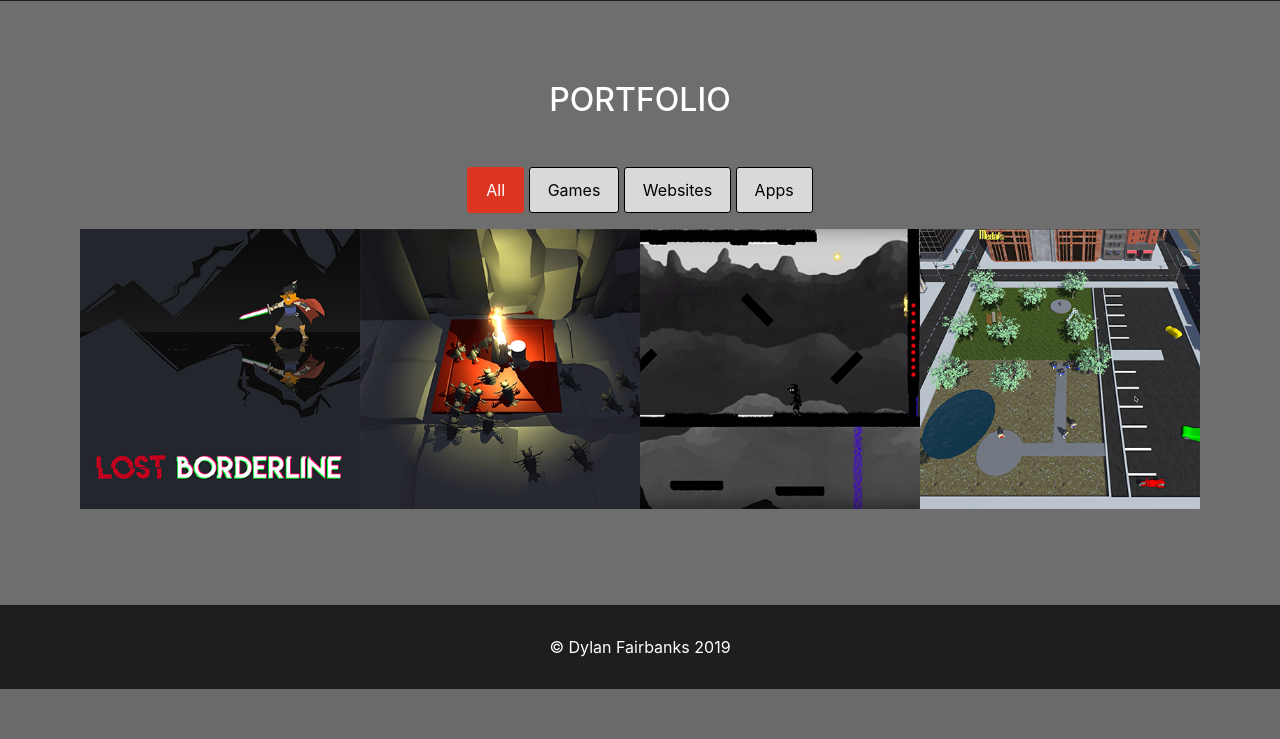
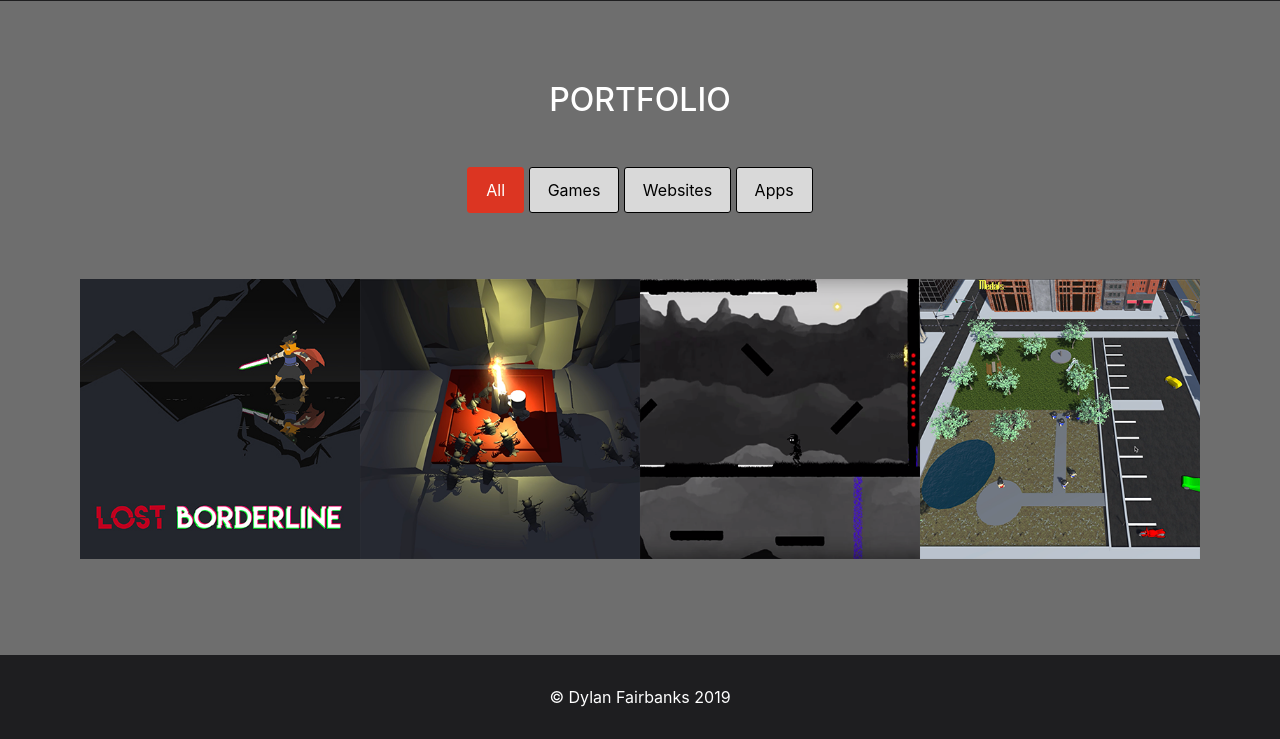
Before and after one commit to dmjusto/myPortfolio, a PHP site: page / in a window 1280 px wide. Shown: the part 1962-2701 px from the top of the page. Before the commit the page ends 2651 px from the top, so only its background shows below. Run offline with PHP 8.4, Linux system fonts and the light colour scheme; some libraries are stand-ins or nearby versions.

Commit message:
fixed portfolio images bug where the thumbnails and button shifted upwards after closing the fancybox window

```diff
--- a/css/style.css
+++ b/css/style.css
@@ -1,3 +1,4 @@
+
 
 .overlay{
   width: 100%;
@@ -144,6 +145,7 @@
 }
 .itemsContainer {
   width: 100%;
+  margin-top: 50px;
 }
 .itemsContainer .items{
   padding-left: 0;
@@ -163,28 +165,58 @@
 }
 .items .icons{
   position: absolute;
-  width: 90px;
+  width: 100%;
   height: 40px;
-  left: 50%;
-  top: 50%;
-  margin: -20px auto 0 -47px;
+  bottom: 20%;
+  margin: 0 auto;
   text-align: center;
   z-index: 3;
   display: inline-block;
+
+  -webkit-transition: all 0.2s linear,0.3s;
+  -moz-transition: all 0.2s linear,0.3s;
+  -o-transition: all 0.2s linear,0.3s;
+  -ms-transition: all 0.2s linear,0.3s;
+  -transition: all 0.2s linear,0.3s;
 }
-.items a{
+.item .description{
+position: absolute;
+width: 100%;
+height: 40px;
+top: 25%;
+float: right;
+right: -275px;
+margin: 0 auto;
+text-align: center;
+z-index: 3;
+display: inline-block;
+
+-webkit-transition: all 0.2s linear,0.3s;
+-moz-transition: all 0.2s linear,0.3s;
+-o-transition: all 0.2s linear,0.3s;
+-ms-transition: all 0.2s linear,0.3s;
+-transition: all 0.2s linear,0.3s;
+}
+.item .description h4{
+  font-size: 2vw;
+  padding: 5px;
+}
+
+.item .description p{
+  font-size: 1vw;
+  padding: 5px;
+}
+.items .item a{
   background-color: #DC3522;
-  border-radius: 3px;
-  width: 40px;
-  height: 40px;
+  color: #fff;
+  text-align: center;
+  /* text-decoration:; */
+  padding-top: 3px;
+  border-radius: 20px;
+  width: 120px;
+  height: 30px;
   position:relative;
   display: inline-block;
-
-  -webkit-transition: all 0.2s linear,0.2s;
-  -moz-transition: all 0.2s linear,0.2s;
-  -o-transition: all 0.2s linear,0.2s;
-  -ms-transition: all 0.2s linear,0.2s;
-  -transition: all 0.2s linear,0.2s;
 
 }
 .items .icons i{
@@ -208,6 +240,7 @@
   -transition: all 0.2s linear,0.5s;
 
 }
+
 .items .item:hover img{
   -webkit-transform: scale(1.05,1.05);
   -moz-transform: scale(1.05,1.05);
@@ -215,19 +248,15 @@
   -ms-transform: scale(1.05,1.05);
   -transform: scale(1.05,1.05);
 }
-.items .openButton{
+.items .icons{
   float: left;
-  left: -200px
+  left: -300px;
 }
-.items .videoLink{
-  float: right;
-  right: -200px;
+.items .item:hover .description{
+  right: 0px;
 }
-.items .item:hover .openButton{
+.items .item:hover .icons{
   left: 0px;
-}
-.items .item:hover .videoLink{
-  right: 0px;
 }
 .items .item:hover .imageOverlay{
   opacity: 1;
@@ -247,6 +276,7 @@
   border: 1.5px  solid black;
   border-radius: 3px;
   padding: 10px 18px;
+  text-decoration: none;
 }
 .filter li{
   display: inline-block;
--- a/index.html
+++ b/index.html
@@ -15,7 +15,6 @@
     <script src="https://ajax.googleapis.com/ajax/libs/jquery/3.3.1/jquery.min.js"></script>
 
   </head>
-
 
   <body>
 
@@ -250,14 +249,17 @@
                 <div class="item">
                   <img src="img/portfolio/thumbnails/LostBorderline_Square.jpeg" alt="">
 
+                  <div class="description">
+                    <h4 >Lost Boderline</h4>
+                    <p>A 2D Pixel Art Puzzle-Crawler</p>
+                  </div>
+
                   <div class="icons">
+
                     <a href="img/portfolio/thumbnails/LostBorderline_Square.jpeg" title="view image" class="openButton" data-fancybox data-caption="Lost Borderline">
-                      <i class="fas fa-info-circle"></i>
+                      <h5>More Info</h5>
                     </a>
 
-                    <a href="https://store.steampowered.com/app/837280/Lost_Borderline/" title="video link" class="videoLink">
-                      <i class="fab fa-youtube"></i>
-                    </a>
                   </div>
 
                   <div class="imageOverlay"></div>
@@ -269,14 +271,17 @@
                 <div class="item">
                   <img src="img/portfolio/thumbnails/eldritchDepthsThumb.png" alt="">
 
+                  <div class="description">
+                    <h4 >Eldritch Depths</h4>
+                    <p>A Lovecraftian Dungeon-Drawler Demo</p>
+                  </div>
+
                   <div class="icons">
+
                     <a href="img/portfolio/thumbnails/LostBorderline_Square.jpeg" title="view image" class="openButton" data-fancybox data-caption="Lost Borderline">
-                      <i class="fas fa-info-circle"></i>
+                      <h5>More Info</h5>
                     </a>
 
-                    <a href="https://store.steampowered.com/app/837280/Lost_Borderline/" title="video link" class="videoLink">
-                      <i class="fab fa-youtube"></i>
-                    </a>
                   </div>
 
                   <div class="imageOverlay"></div>
@@ -288,14 +293,17 @@
                 <div class="item">
                   <img src="img/portfolio/thumbnails/conjurersCryptThumb.png" alt="">
 
+                  <div class="description">
+                    <h4 >Conjurer's Crypt</h4>
+                    <p>A 2D Portal Clone</p>
+                  </div>
+
                   <div class="icons">
+
                     <a href="img/portfolio/thumbnails/LostBorderline_Square.jpeg" title="view image" class="openButton" data-fancybox data-caption="Lost Borderline">
-                      <i class="fas fa-info-circle"></i>
+                      <h5>More Info</h5>
                     </a>
 
-                    <a href="https://store.steampowered.com/app/837280/Lost_Borderline/" title="video link" class="videoLink">
-                      <i class="fab fa-youtube"></i>
-                    </a>
                   </div>
 
                   <div class="imageOverlay"></div>
@@ -307,14 +315,17 @@
                 <div class="item">
                   <img src="img/portfolio/thumbnails/carpool.png" alt="">
 
+                  <div class="description">
+                    <h4 >Carpool</h4>
+                    <p>An Educational Game That Emphasizes the Benefits of Carpooling</p>
+                  </div>
+
                   <div class="icons">
+
                     <a href="img/portfolio/thumbnails/LostBorderline_Square.jpeg" title="view image" class="openButton" data-fancybox data-caption="Lost Borderline">
-                      <i class="fas fa-info-circle"></i>
+                      <h5>More Info</h5>
                     </a>
 
-                    <a href="https://store.steampowered.com/app/837280/Lost_Borderline/" title="video link" class="videoLink">
-                      <i class="fab fa-youtube"></i>
-                    </a>
                   </div>
 
                   <div class="imageOverlay"></div>
--- a/js/script.js
+++ b/js/script.js
@@ -70,7 +70,15 @@ $(document).ready(function(){
      $("html, body").animate({scrollTop: targetPosition - 50}, 'slow');
    })
 
-   $("[data-fancybox]").fancybox();
+   $("[data-fancybox]").fancybox({
+     // smallBtn: true;
+     padding: 0,
+     helpers: {
+       overlay: {
+         locked: false
+   }
+ }
+   });
 
    $(".items").isotope({
      filter:'*',
```
